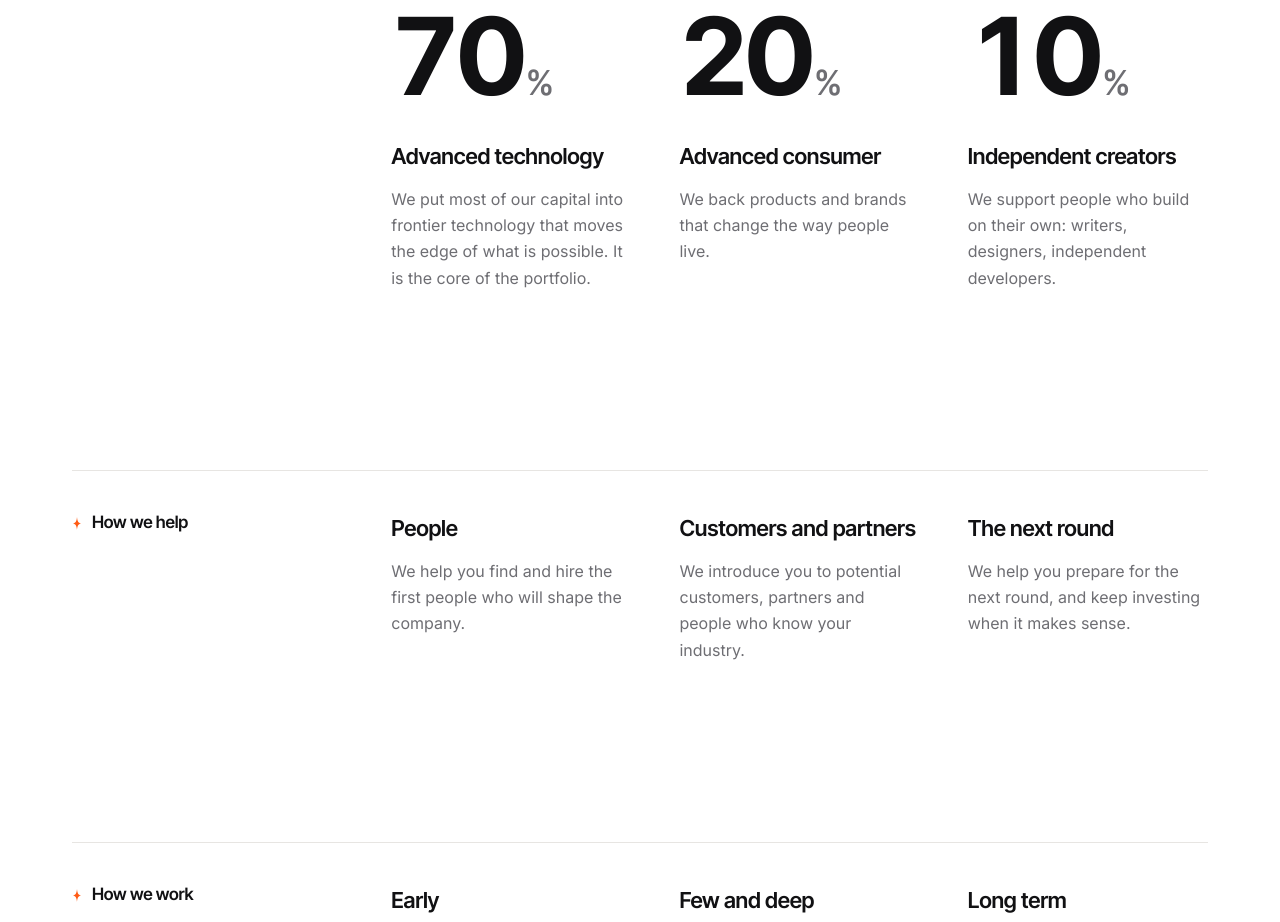
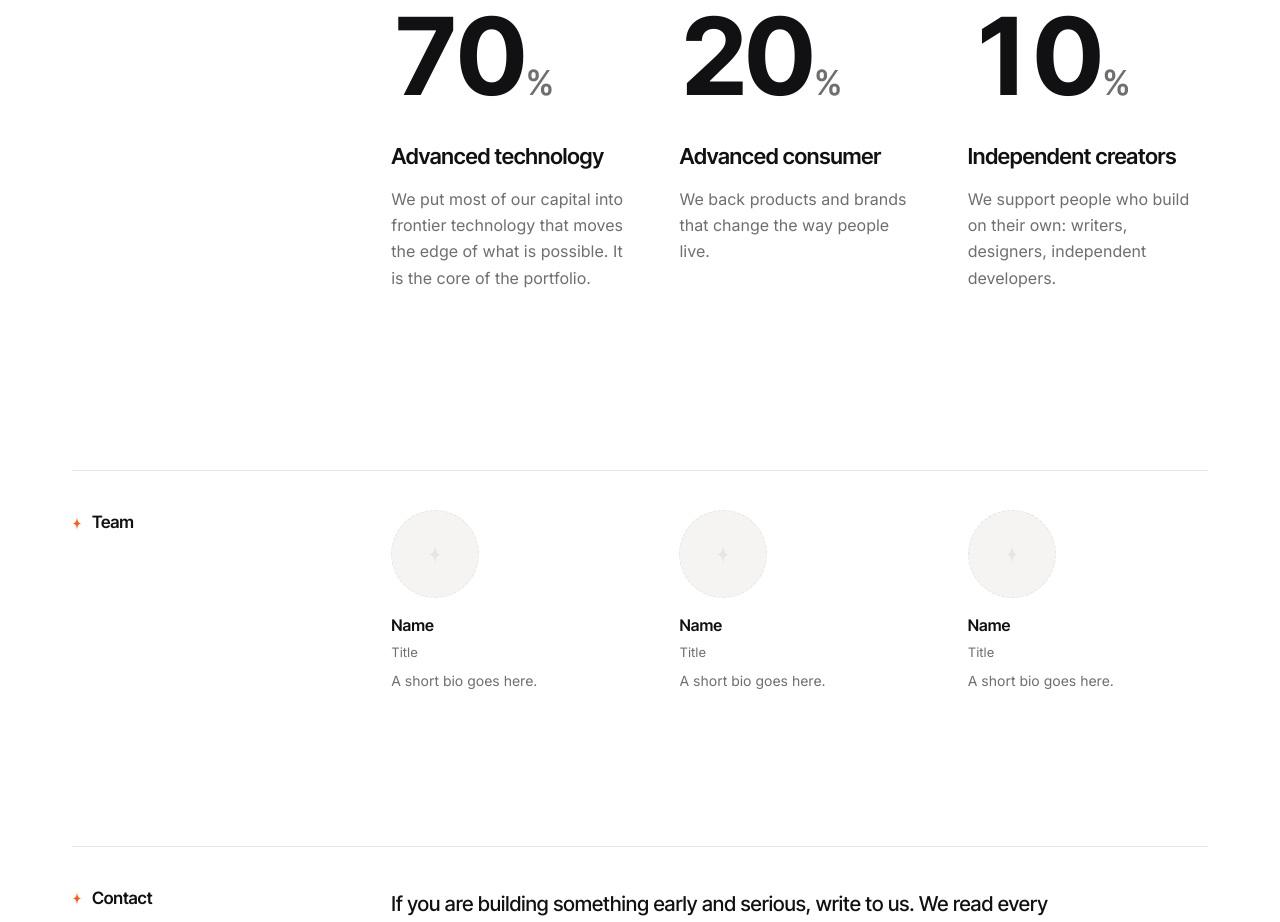
Before and after one commit to PTTheGreat/spark-unlimited-investment, a plain HTML site: page index.html in a window 1280 px wide. Shown: the part 1878-2800 px from the top of the page. Drawn offline with Linux system fonts and the light colour scheme.

Commit message:
Remove How we help and How we work sections
Co-Authored-By: Claude Opus 5.5 <noreply@anthropic.com>
Claude-Session: https://claude.ai/code/session_0126B9GEAHay6nTF9Xmi1sDD

```diff
--- a/index.html
+++ b/index.html
@@ -294,50 +294,6 @@ footer .wrap { padding-block: clamp(56px, 7vw, 96px) 40px; }
           <div class="num" role="img" aria-label="10%">10<span>%</span></div>
           <h3><span data-l="en">Independent creators</span><span data-l="zh">独立创作者</span></h3>
           <p><span data-l="en">We support people who build on their own: writers, designers, independent developers.</span><span data-l="zh">我们支持以个人之力创造的人，包括作者、设计师和独立开发者。</span></p>
-        </div>
-      </div>
-      </div>
-    </div>
-  </section>
-
-  <section class="block" id="help">
-    <div class="wrap grid">
-      <p class="kicker"><svg viewBox="0 0 24 32"><use href="#spark"/></svg><span data-l="en">How we help</span><span data-l="zh">我们怎么帮</span></p>
-      <div class="body">
-      <div class="three">
-        <div class="item">
-          <h3><span data-l="en">People</span><span data-l="zh">找人</span></h3>
-          <p><span data-l="en">We help you find and hire the first people who will shape the company.</span><span data-l="zh">我们帮你找到并招到最早那几位决定公司走向的人。</span></p>
-        </div>
-        <div class="item">
-          <h3><span data-l="en">Customers and partners</span><span data-l="zh">找客户</span></h3>
-          <p><span data-l="en">We introduce you to potential customers, partners and people who know your industry.</span><span data-l="zh">我们把你介绍给潜在客户、合作方，以及懂你所在行业的人。</span></p>
-        </div>
-        <div class="item">
-          <h3><span data-l="en">The next round</span><span data-l="zh">下一轮</span></h3>
-          <p><span data-l="en">We help you prepare for the next round, and keep investing when it makes sense.</span><span data-l="zh">我们帮你准备下一轮融资，在合适的时候继续加注。</span></p>
-        </div>
-      </div>
-      </div>
-    </div>
-  </section>
-
-  <section class="block" id="approach">
-    <div class="wrap grid">
-      <p class="kicker"><svg viewBox="0 0 24 32"><use href="#spark"/></svg><span data-l="en">How we work</span><span data-l="zh">我们怎么做事</span></p>
-      <div class="body">
-      <div class="three">
-        <div class="item">
-          <h3><span data-l="en">Early</span><span data-l="zh">早</span></h3>
-          <p><span data-l="en">We come in at the earliest stage, sometimes before there is a company.</span><span data-l="zh">我们在最早的阶段进入，有时公司还没有成立。</span></p>
-        </div>
-        <div class="item">
-          <h3><span data-l="en">Few and deep</span><span data-l="zh">少而深</span></h3>
-          <p><span data-l="en">We back a small number of companies each year and give each one real time.</span><span data-l="zh">我们每年只投少数几家公司，给每一家足够的时间和精力。</span></p>
-        </div>
-        <div class="item">
-          <h3><span data-l="en">Long term</span><span data-l="zh">长期</span></h3>
-          <p><span data-l="en">We are in no hurry to exit. We are direct, we decide quickly, and we stay.</span><span data-l="zh">我们不急于退出。说话直接，决定很快，然后长期陪着。</span></p>
         </div>
       </div>
       </div>
```
